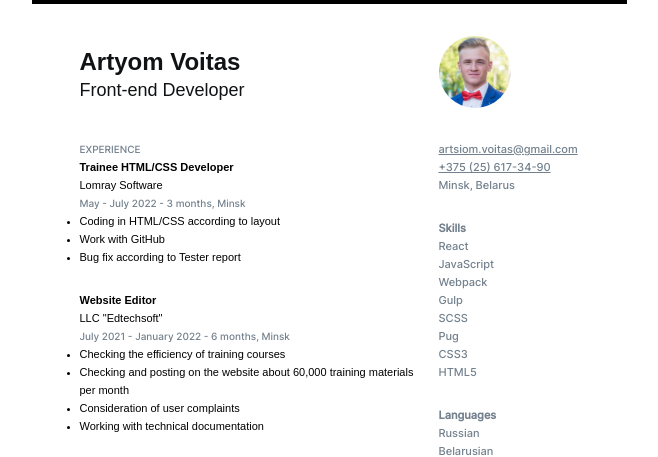
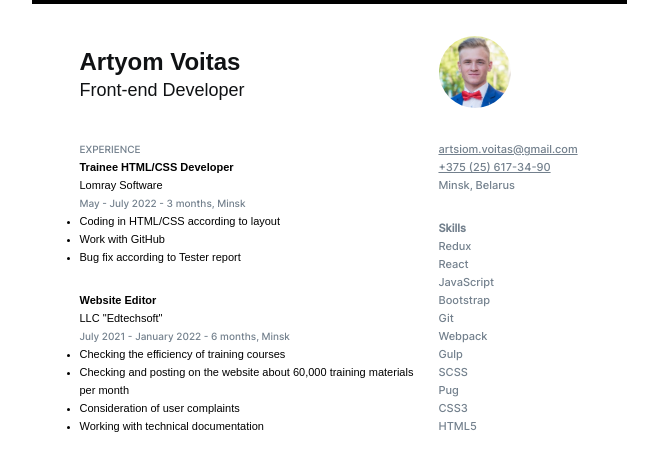
Before and after one commit to artsiom-voitas/cv-template, a plain HTML site: page index.html in a window 1280 px wide. Shown: the top 457 px of the page, without its empty margins (311-969 px from the left). Drawn offline with Linux system fonts and the light colour scheme.

Commit message:
fix(app): updated skills

```diff
--- a/index.html
+++ b/index.html
@@ -78,8 +78,11 @@
         <p class="info"><strong>Skills</strong></p>
 
         <ul class="unmarked_list info">
+          <li>Redux</li>
           <li>React</li>
           <li>JavaScript</li>
+          <li>Bootstrap</li>
+          <li>Git</li>
           <li>Webpack</li>
           <li>Gulp</li>
           <li>SCSS</li>
```
